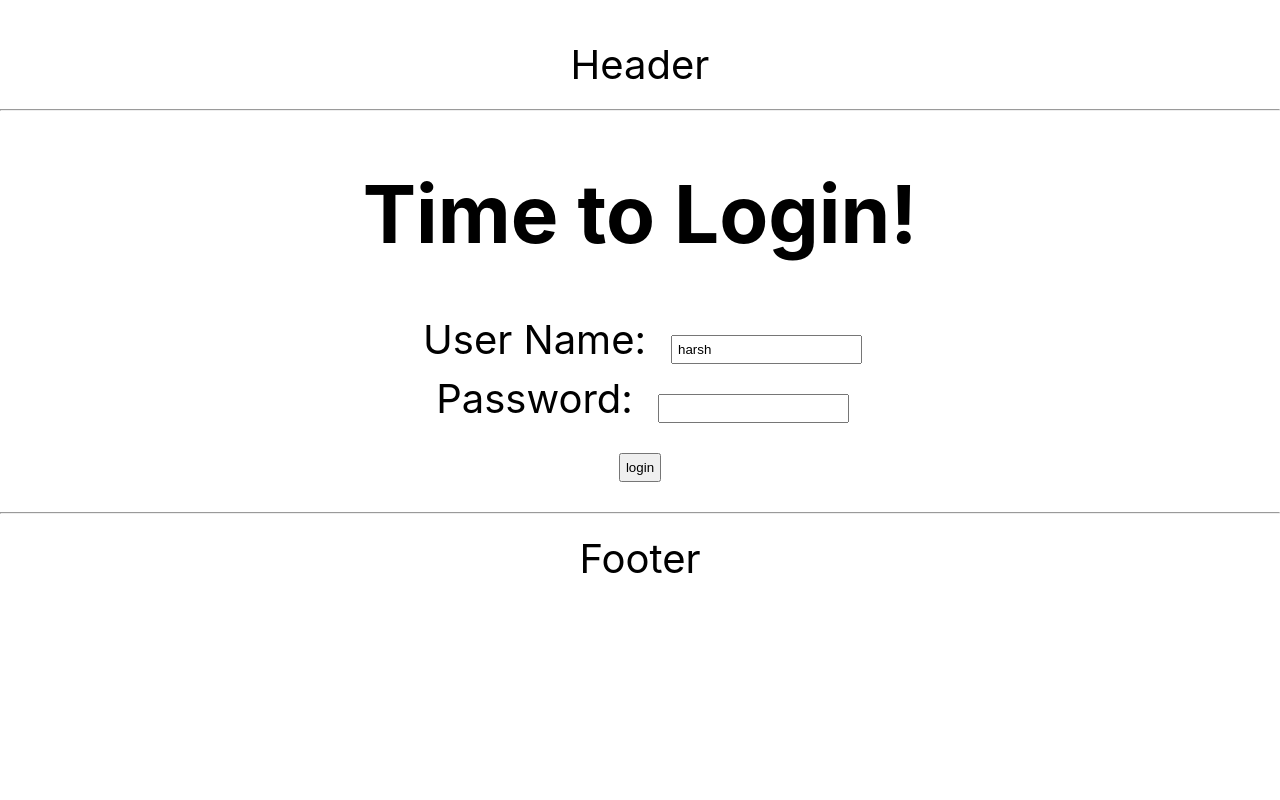
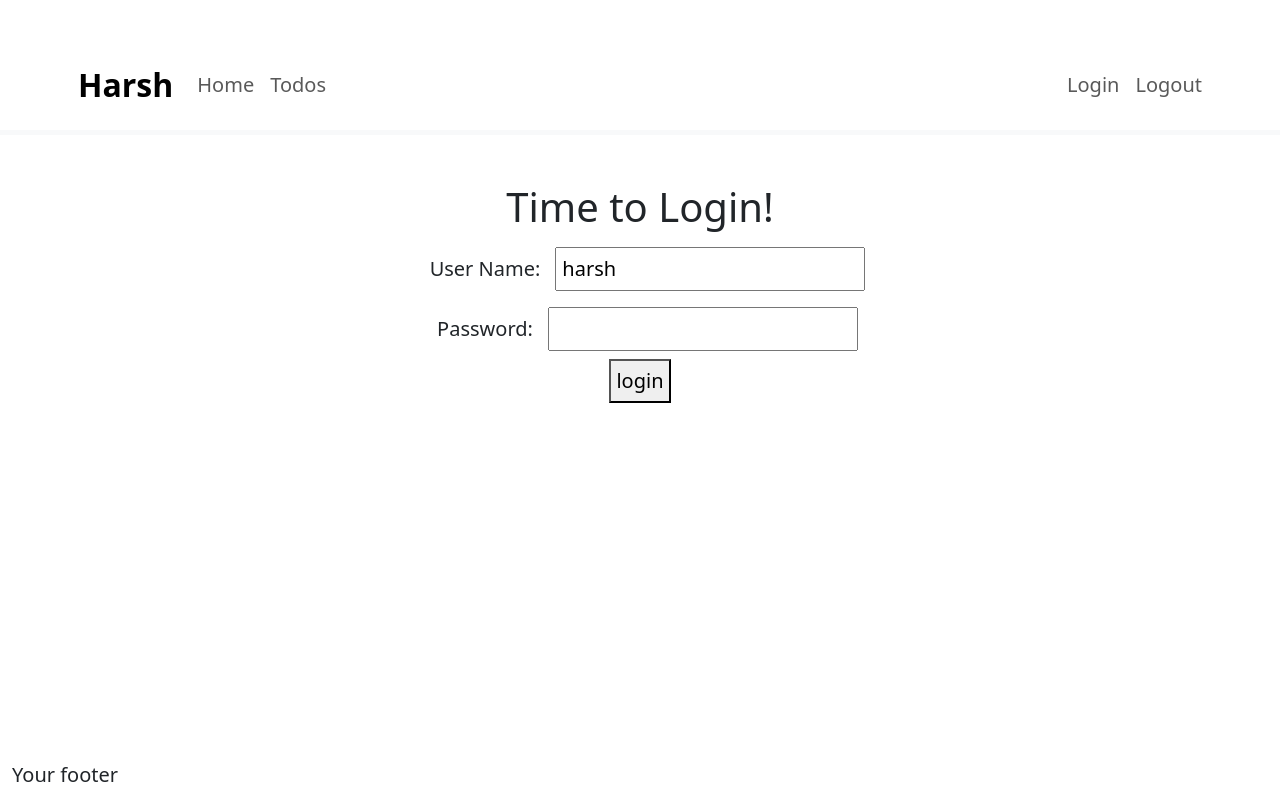
Before and after one commit to Harsh-Vardhan-Choudhary/todo-app, a React (Create React App) app: page / in a window 1280 px wide. Built offline with nearby package versions, Linux system fonts and the light colour scheme.

Commit message:
adding bootstrap to the react application

```diff
--- a/package.json
+++ b/package.json
@@ -6,6 +6,7 @@
     "@testing-library/jest-dom": "^5.17.0",
     "@testing-library/react": "^13.4.0",
     "@testing-library/user-event": "^13.5.0",
+    "bootstrap": "^5.3.3",
     "react": "^18.3.1",
     "react-dom": "^18.3.1",
     "react-router-dom": "^6.23.1",
--- a/src/App.css
+++ b/src/App.css
@@ -1,5 +1,5 @@
 .App {
   text-align: center;
   padding-top: 40px;
-  font-size: 40px;
+  font-size: 20px;
 }
--- a/src/components/todo/TodoApp.css
+++ b/src/components/todo/TodoApp.css
@@ -10,3 +10,10 @@
 .errorMessage {
     color: rgb(224, 16, 16);
 }
+
+footer {
+    bottom: 0;
+    position: absolute;
+    width: 90;
+    height: 40px;
+}
--- a/src/components/todo/TodoApp.jsx
+++ b/src/components/todo/TodoApp.jsx
@@ -6,8 +6,8 @@
 export default function TodoApp() {
     return (
         <div className="TodoApp">
+            <BrowserRouter>
             <HeaderComponent/>
-            <BrowserRouter>
                 <Routes>
                     <Route path='/' element={<LoginComponent/>} />
                     <Route path='/login' element={<LoginComponent/>} />
@@ -16,8 +16,8 @@
                     <Route path='*' element={<ErrorComponent/>} />
                     <Route path='/logout' element={<LogoutComponent/>} />
                 </Routes>
+            <FooterComponent/>
             </BrowserRouter>
-            <FooterComponent/>
         </div>
     )
 }
@@ -144,10 +144,10 @@
     ]
 
     return (
-        <div className="ListTodoComponent">
+        <div className="container">
             <h1>Things you want to do</h1>
             <div>
-                <table>
+                <table className="table">
                     <thead>
                         <tr>
                             <td>Id</td>
@@ -182,17 +182,36 @@
 
 function HeaderComponent() {
     return (
-        <div className="header">
-            Header <hr/>
+        <header className="border-bottom border-light border-5 mb-5 p-2">
+        <div className="container">
+            <div className="row">
+                <nav className="navbar navbar-expand-lg">
+                    <a className="navbar-brand ms-2 fs-2 fw-bold text-black" href="https://www.linkedin.com/in/harsh-vardhan-choudhary-19b24b220/">Harsh</a>
+                    <div className="collapse navbar-collapse">
+                        <ul className="navbar-nav">
+                            <li className="nav-item fs-5"><Link className="nav-link" to="/welcome/harsh">Home</Link></li>
+                            <li className="nav-item fs-5"><Link className="nav-link" to="/todos">Todos</Link></li>
+                        </ul>
+                    </div>
+                    <ul className="navbar-nav">
+                        <li className="nav-item fs-5"><Link className="nav-link" to="/login">Login</Link></li>
+                        <li className="nav-item fs-5"><Link className="nav-link" to="/logout">Logout</Link></li>
+                    </ul>
+                </nav>
+            </div>
         </div>
+    </header>
+
     )
 }
 
 function FooterComponent() {
     return (
-        <div className="footer">
-            <hr/> Footer
-        </div>
+        <footer className="footer">
+            <div className="container">
+                Your footer
+            </div>
+        </footer>
     )
 }
 
--- a/src/index.js
+++ b/src/index.js
@@ -3,6 +3,8 @@
 import './index.css';
 import App from './App';
 import reportWebVitals from './reportWebVitals';
+
+import 'bootstrap/dist/css/bootstrap.min.css';
 
 const root = ReactDOM.createRoot(document.getElementById('root'));
 root.render(
```
Also changed, not shown: 1 other file (tests, documents, lock files or other folders).
